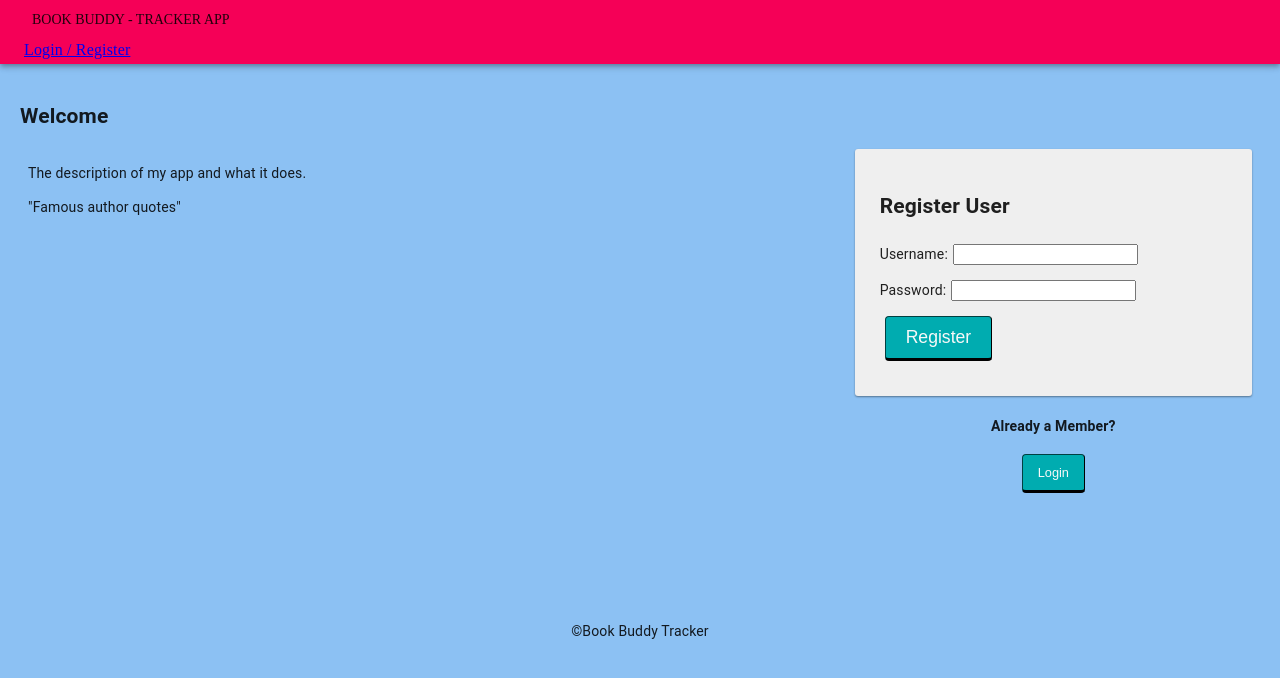
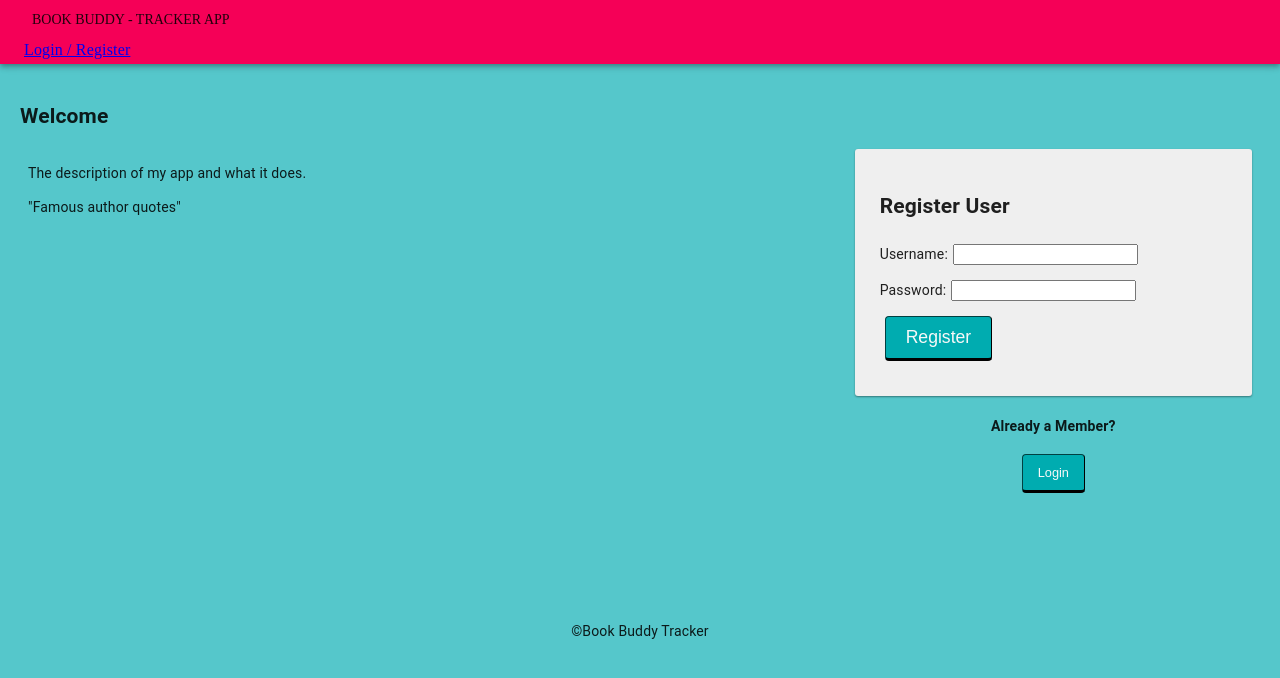
Before and after one commit to Fatuma2117/Book-Buddy, a React (Create React App) app: page /BookList#/home in a window 1280 px wide. Shown: the top 678 px of the page. Built offline with nearby package versions, Linux system fonts and the light colour scheme; no server answers; a web font is replaced by a local one.

Commit message:
change background color

```diff
--- a/src/components/App/App.css
+++ b/src/components/App/App.css
@@ -2,9 +2,9 @@ html,
 body,
 #react-root {
   height: 100%;
-  background-color: rgb(140, 193, 243);
+  background-color: rgb(85, 199, 203);
 }
-
+/*   rgb(196, 219, 240) */
 body {
   font-family: 'Segoe UI', Tahoma, Geneva, Verdana, sans-serif;
   margin: 0px;
--- a/src/components/KidProfile/KidProfile.jsx
+++ b/src/components/KidProfile/KidProfile.jsx
@@ -41,7 +41,8 @@ function KidProfile(){
                 return(
                    <>
 
-   Total Book Points: {point.sum}
+   Total Book Points: {point.sum} ------
+   [insert progress graph here]
   </>
 
 
```
